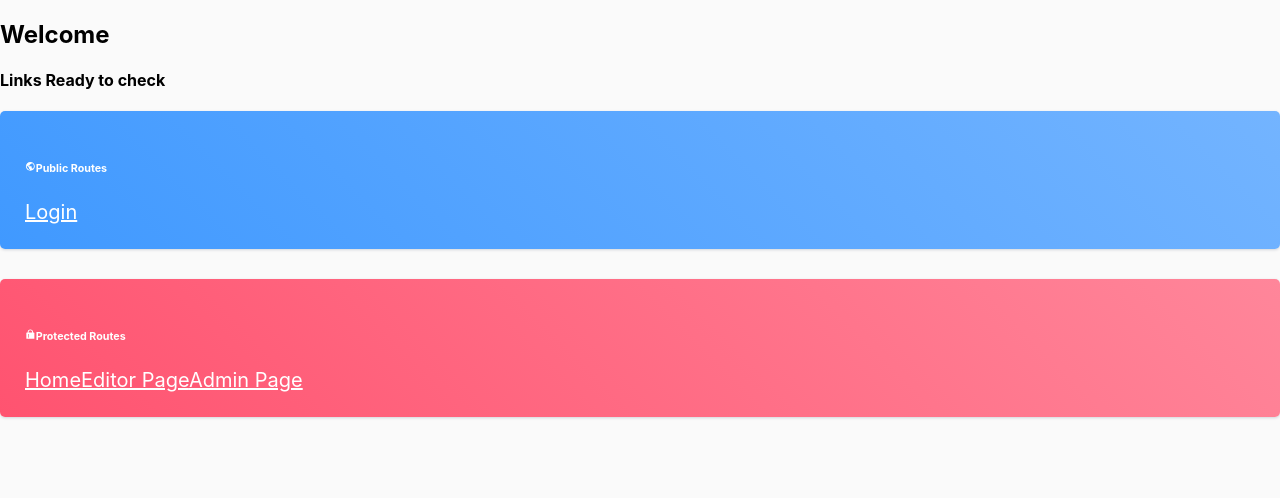
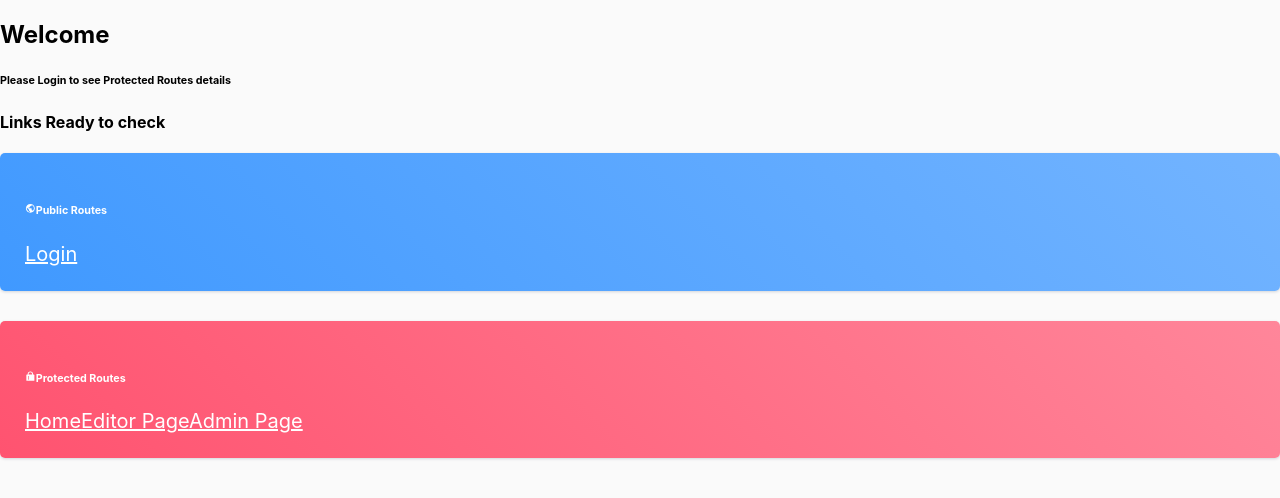
Before and after one commit to Moazam05/react-protected-routes-v6, a React (Create React App) app: page /linkpage in a window 1280 px wide. Shown: the top 498 px of the page. Built offline with nearby package versions, Linux system fonts and the light colour scheme; the HTML template or start-up script is replaced by a standard one.

Commit message:
Logout functionality

```diff
--- a/package.json
+++ b/package.json
@@ -12,6 +12,7 @@
     "react-icons": "^4.4.0",
     "react-router-dom": "^6.3.0",
     "react-scripts": "5.0.1",
+    "react-toastify": "^9.0.8",
     "web-vitals": "^2.1.4"
   },
   "scripts": {
--- a/src/App.js
+++ b/src/App.js
@@ -15,9 +15,14 @@ import Lounge from './components/Lounge';
 import LinkPage from './components/LinkPage';
 // Private Route Imports
 import RequireAuth from './components/RequireAuth';
+// React Toastify
+import { ToastContainer } from 'react-toastify';
+import 'react-toastify/dist/ReactToastify.css';
 
 const App = () => {
   return (
+    <React.Fragment>
+      <ToastContainer autoClose={2000} />
       <Routes>
         <Route path='/' element={<Layout />}>
           {/* Public Route */}
@@ -37,6 +42,7 @@ const App = () => {
           <Route path='*' element={<Missing />} />
         </Route>
       </Routes>
+    </React.Fragment>
   );
 };
 
--- a/src/components/LinkPage.js
+++ b/src/components/LinkPage.js
@@ -9,14 +9,19 @@ import '../assets/styles/LinkPage.css';
 
 const LinkPage = () => {
   const name = JSON.parse(localStorage.getItem('currentUser'));
+  const userName = name?.userDetails?.userName;
 
   return (
     <div>
       <div className='container'>
         <h2 className='text-center mb-3 mt-5'>
-          Welcome{' '}
-          <span className='text-capitalize'>{name?.userDetails?.userName}</span>
+          Welcome <span className='text-capitalize'>{userName}</span>
         </h2>
+        <h6 className='text-center mb-3 mt-2'>
+          <span className='text-capitalize'>
+            {!userName && 'Please Login to see Protected Routes details'}
+          </span>
+        </h6>
         <h4 className='text-center'>Links Ready to check</h4>
         <div className='my-5'>
           <div className='row'>
--- a/src/components/Login.js
+++ b/src/components/Login.js
@@ -3,15 +3,18 @@ import React, { useState } from 'react';
 import { useNavigate } from 'react-router-dom';
 // Context Provider
 import { useAuthContext } from '../context/AuthProvider';
+// React Toastify
+import { toast } from 'react-toastify';
 
 const Login = () => {
   // Context
   const { setAuth } = useAuthContext();
   const navigate = useNavigate();
-
   // States
   const [name, setName] = useState('');
   const [password, setPassword] = useState('');
+  // Local Storage
+  const userCheck = JSON.parse(localStorage.getItem('currentUser'));
 
   // Form Submit
   const handleSubmit = async (e) => {
@@ -38,6 +41,7 @@ const Login = () => {
         .then((response) => response.json())
         .catch((error) => console.log(error));
       localStorage.setItem('currentUser', JSON.stringify(result));
+      toast.success('Login Successfully');
       window.location.href = '/linkpage';
       // console.log('[[[[[[[[[[[[[', result);
       setAuth(result);
@@ -89,9 +93,14 @@ const Login = () => {
                   </button>
 
                   <button
+                    disabled={!userCheck?.userDetails?.userName}
                     type='button'
                     className='btn btn-success mb-3'
-                    onClick={() => localStorage.removeItem('currentUser')}
+                    onClick={() => {
+                      localStorage.removeItem('currentUser');
+                      toast.error('Logout Successfully');
+                      window.location.reload();
+                    }}
                   >
                     Logout
                   </button>
```
Also changed, not shown: 1 other file (tests, documents, lock files or other folders). Lines whose indentation alone changed are shown as unchanged.
